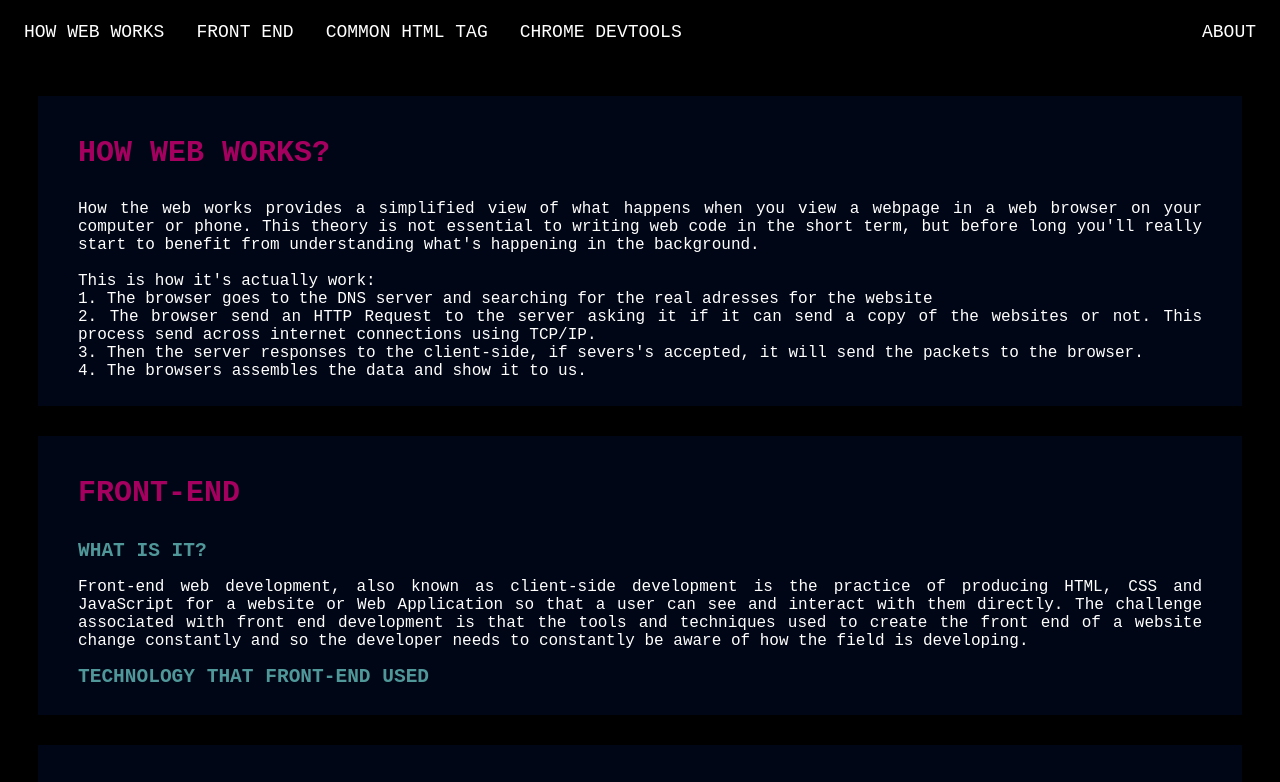
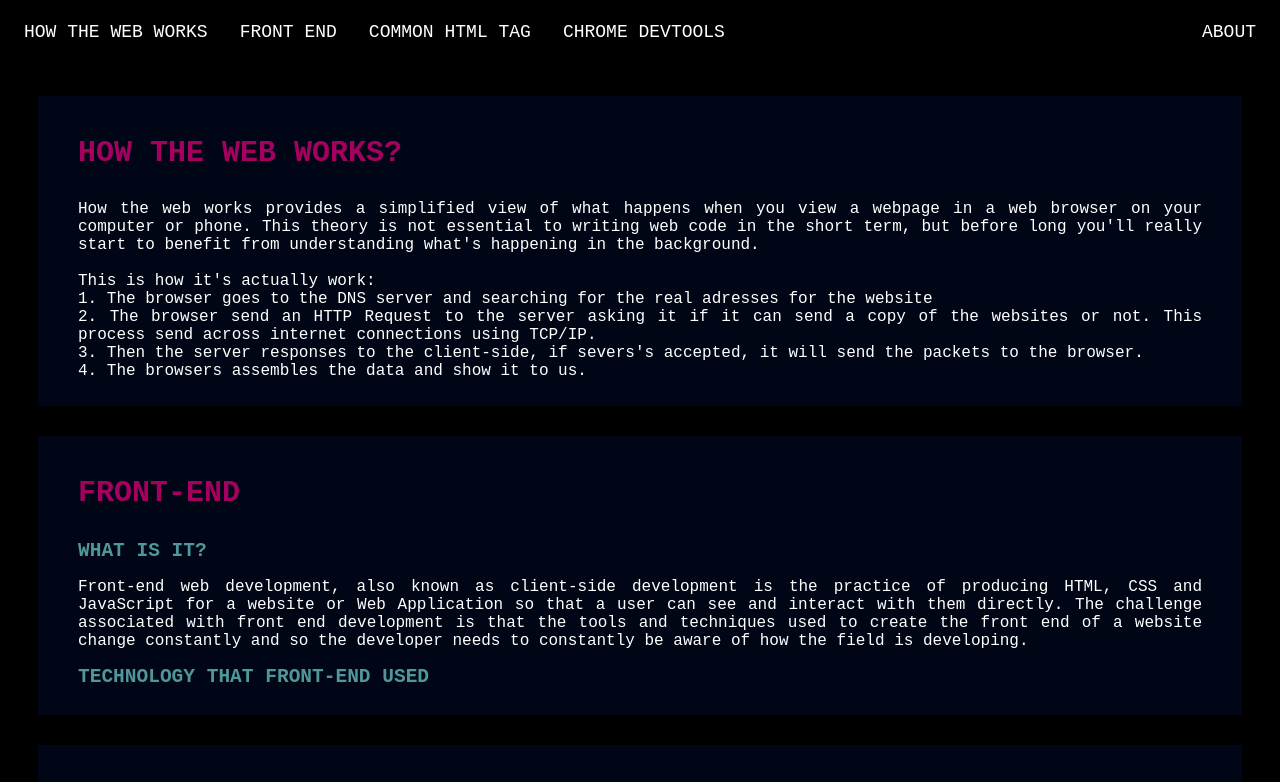
Before and after one commit to GabrielAllba/CheetSheet-Project, a plain HTML site: page index.html in a window 1280 px wide. Shown: the top 782 px of the page. Drawn offline with Linux system fonts and the light colour scheme.

Commit message:
fixing index.html

```diff
--- a/index.html
+++ b/index.html
@@ -14,7 +14,7 @@
     <header>
         <nav class="navbar">
             <ul>
-                <li class="ulist"><a href="#web-work">How Web works</a></li>
+                <li class="ulist"><a href="#web-work">How The Web works</a></li>
                 <li class="ulist"><a href="#front-end">Front End</a></li>
                 <li class="ulist"><a href="#Common">Common HTML TAG</a></li>
                 <li class="ulist"><a href="#Chrome-devtools">Chrome DevTools</a></li>
@@ -28,7 +28,7 @@
         <!-- WEB WORK SECTION-->
         <section class="web-work">
             <article id="web-work">
-                <h1>How Web Works?</h1>
+                <h1>How The Web Works?</h1>
                 <p>How the web works provides a simplified view of what happens when you view a webpage in a web browser
                     on your computer or phone. This theory is not essential to writing web code in the short term, but
                     before long you'll really start to benefit from understanding what's happening in the background.
```
